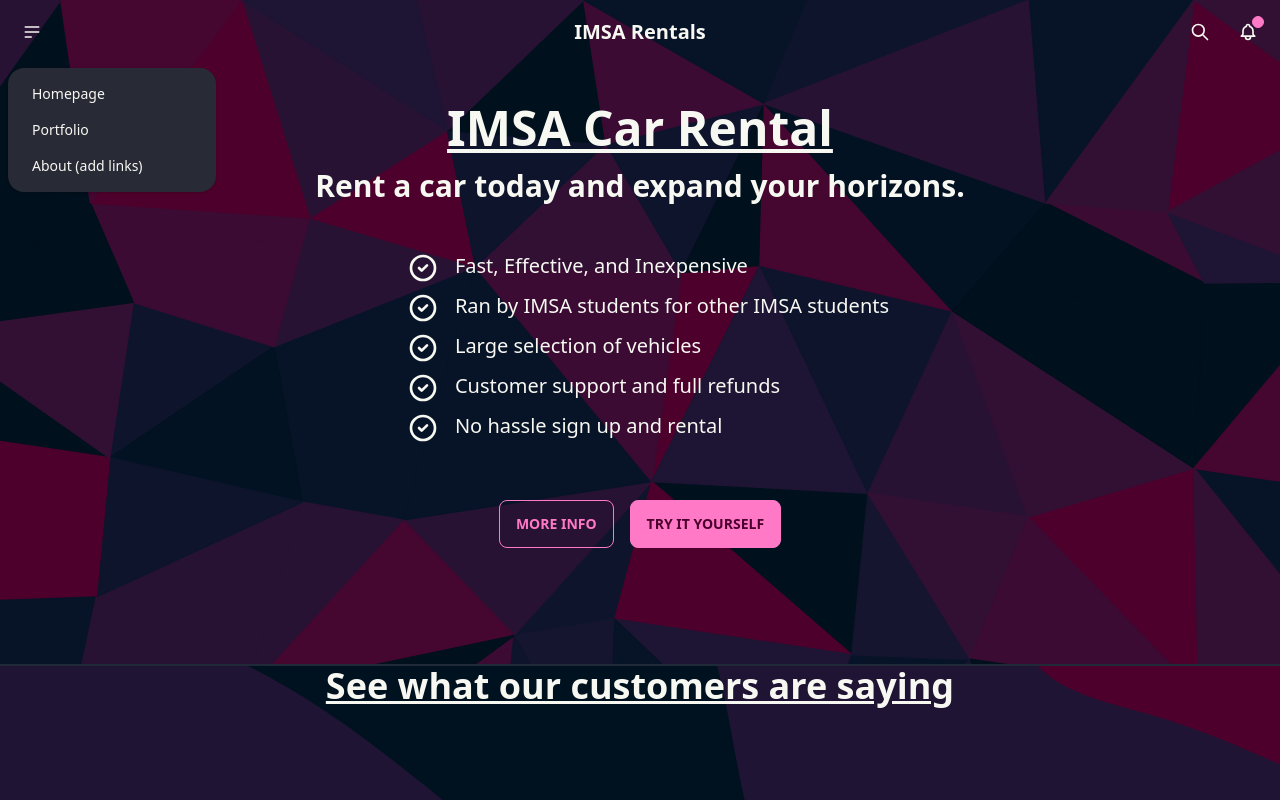
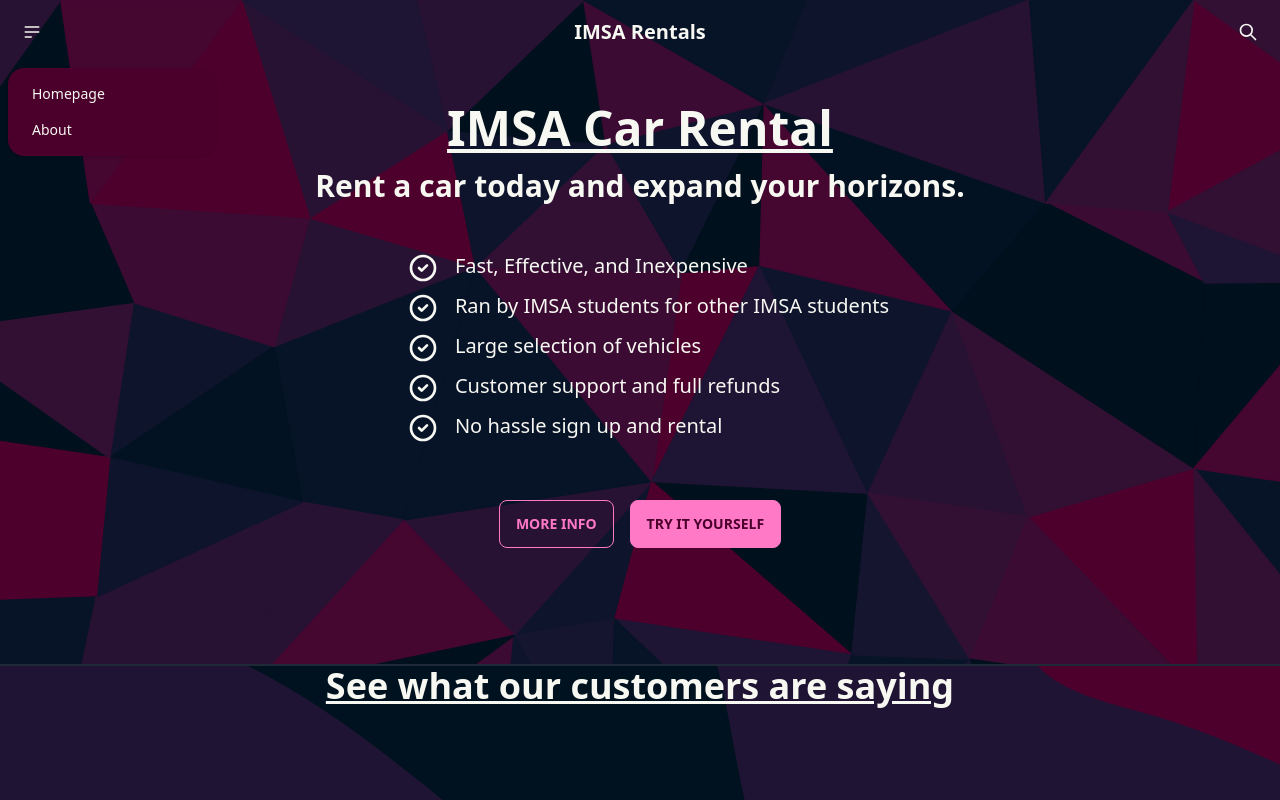
Before and after one commit to david-love121/car-rental-q1proj, a Next.js app: page / in a window 1280 px wide. Both pictures are taken after a click on the label 32 px from the left and 32 px from the top of the page. Shown: the top 800 px of the page. Built offline with nearby package versions, Linux system fonts and the light colour scheme.

Commit message:
changed some colors, making sure everything is on theme

```diff
--- a/components/header.tsx
+++ b/components/header.tsx
@@ -6,9 +6,9 @@
     //Based on navbar provided in daisyUI docs
     const navC = ():string => {
         if (props.transparent == true) {
-            return "navbar bg-base-100 top-0 z-50 bg-transparent";
+            return "navbar top-0 z-50 bg-transparent";
         }
-        return "navbar bg-base-100 sticky top-0 z-50";
+        return "navbar bg-primary-content sticky top-0 z-50";
     }
     return (
         <div className={navC()}>
@@ -17,10 +17,9 @@
             <label tabIndex={0} className="btn btn-ghost btn-circle">
               <svg xmlns="http://www.w3.org/2000/svg" className="h-5 w-5" fill="none" viewBox="0 0 24 24" stroke="currentColor"><path strokeLinecap="round" strokeLinejoin="round" strokeWidth="2" d="M4 6h16M4 12h16M4 18h7" /></svg>
             </label>
-            <ul tabIndex={0} className="menu menu-compact dropdown-content mt-3 p-2 shadow bg-base-100 rounded-box w-52">
+            <ul tabIndex={0} className="menu menu-compact dropdown-content mt-3 p-2 shadow rounded-box w-52 bg-primary-content">
               <li><a>Homepage</a></li>
-              <li><a>Portfolio</a></li>
-              <li><a>About (add links)</a></li>
+              <li><a>About</a></li>
             </ul>
           </div>
         </div>
@@ -31,12 +30,6 @@
           <button className="btn btn-ghost btn-circle">
             <svg xmlns="http://www.w3.org/2000/svg" className="h-5 w-5" fill="none" viewBox="0 0 24 24" stroke="currentColor"><path strokeLinecap="round" strokeLinejoin="round" strokeWidth="2" d="M21 21l-6-6m2-5a7 7 0 11-14 0 7 7 0 0114 0z" /></svg>
           </button>
-          <button className="btn btn-ghost btn-circle">
-            <div className="indicator">
-              <svg xmlns="http://www.w3.org/2000/svg" className="h-5 w-5" fill="none" viewBox="0 0 24 24" stroke="currentColor"><path strokeLinecap="round" strokeLinejoin="round" strokeWidth="2" d="M15 17h5l-1.405-1.405A2.032 2.032 0 0118 14.158V11a6.002 6.002 0 00-4-5.659V5a2 2 0 10-4 0v.341C7.67 6.165 6 8.388 6 11v3.159c0 .538-.214 1.055-.595 1.436L4 17h5m6 0v1a3 3 0 11-6 0v-1m6 0H9" /></svg>
-              <span className="badge badge-xs badge-primary indicator-item"></span>
-            </div>
-          </button>
         </div>
       </div>
     )
--- a/pages/index.tsx
+++ b/pages/index.tsx
@@ -11,7 +11,6 @@
 const Home: NextPage = () => {
   const [navTrans, setNavTrans] = useState(true);
   const onScroll = (ev: Event):void => {
-    console.log("test");
     if (window.scrollY >= 50) {
       setNavTrans(false);
     }
```
